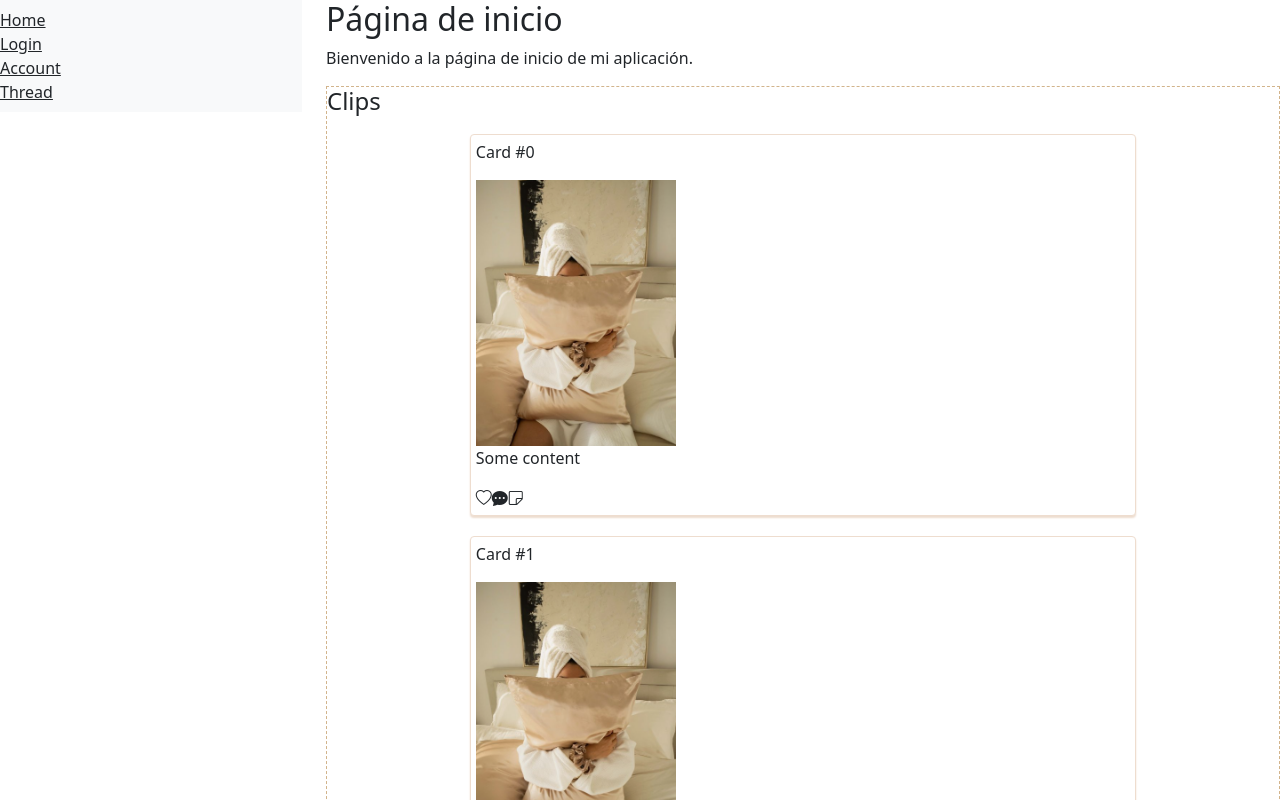
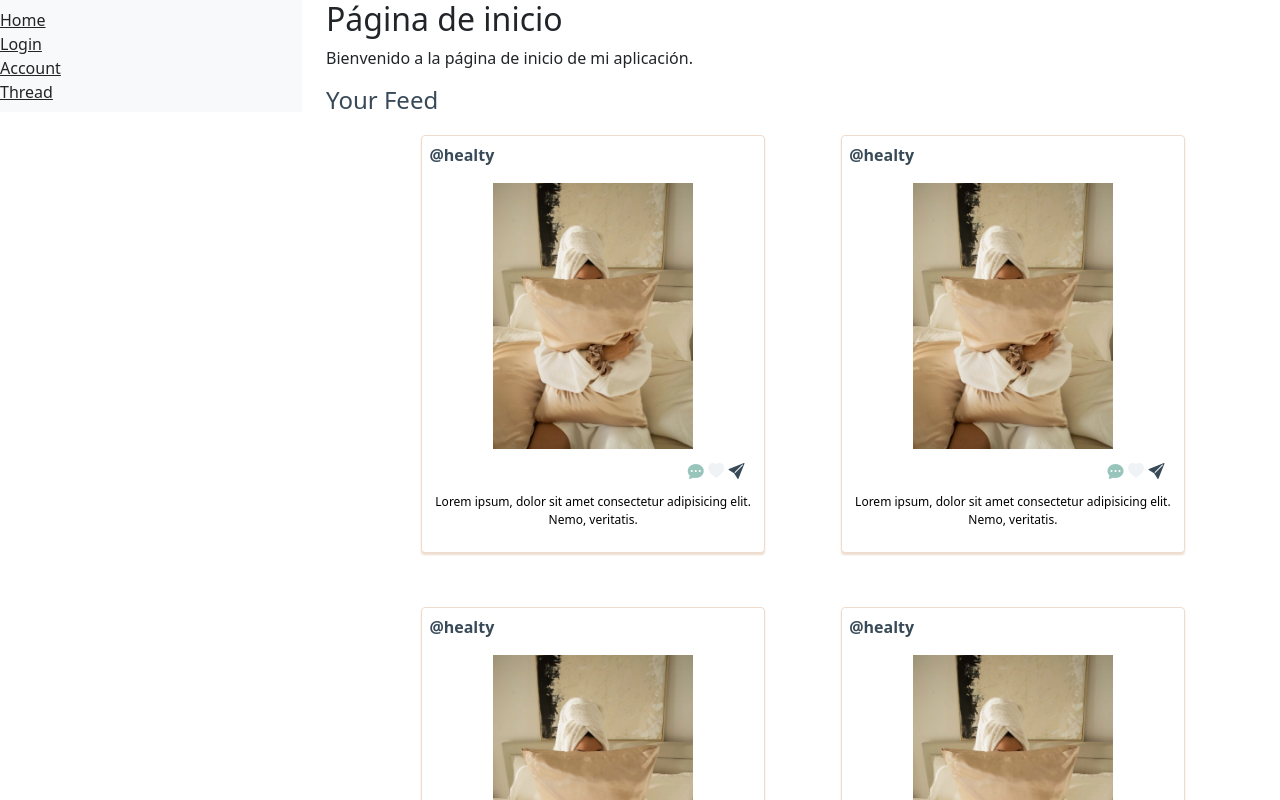
Before and after one commit to JuanitaOramas/Project_SelClips, a React (Create React App) app: page / in a window 1280 px wide. Shown: the top 800 px of the page. Built offline with nearby package versions, Linux system fonts and the light colour scheme; the HTML template or start-up script is replaced by a standard one.

Commit message:
:tada: Update Home

```diff
--- a/package.json
+++ b/package.json
@@ -13,6 +13,7 @@
     "react-bootstrap": "^2.9.1",
     "react-dom": "^18.2.0",
     "react-infinite-scroll-component": "^6.1.0",
+    "react-modal": "^3.16.1",
     "react-router-dom": "^6.18.0",
     "react-scripts": "5.0.1",
     "web-vitals": "^2.1.4"
--- a/src/components/Clips.css
+++ b/src/components/Clips.css
@@ -1,26 +1,98 @@
 .clips-container {
-    /* background-color: lightblue; */
-
+  /* background-color: lightblue; */
+  /*
     border: dashed 1px;
-    border-color: tan;
+    border-color: tan; */
+  align-items: center;
 }
 
 .card-clips {
-    width: 70%;
-    align-items: center;
-    margin: 0 auto;
-    background-color: #fff;
-    border: 1px solid rgb(238,221,207);
-    border-radius: 4px;
-    padding: 5px;
-    margin: 10px;
-    box-shadow: 0 2px 2px rgb(238,221,207);
+  width: 100%;
+  text-align: center;
+  margin: 0 auto;
+  background-color: #fff;
+  border: 1px solid rgb(238, 221, 207);
+  border-radius: 4px;
+  padding: 7px;
+  margin-top: 12px;
+  box-shadow: 0 2px 2px rgb(238, 221, 207);
+
+  max-height: 450px;
+  display: flex;
+  flex-direction: column;
+  justify-content: center;
+  align-items: center;
+
+
+}
+
+.cards-container-clips {
+
+  align-items: center;
+  text-align: center;
+  margin-right: 10%;
+  margin-left: 10%;
+}
+
+.sendIcon {
+  color: rgb(56, 74, 88);
+}
+
+.messagesIcon {
+  color: rgb(152, 197, 187);
+}
+
+.description {
+  font-size: 12px !important;
+  color: black;
+}
+
+.userCreator {
+  color: rgb(56, 74, 88);
+  text-align: left;
+  font-weight: bold;
+}
+
+i {
+  margin: 1.2%;
+}
+
+.sub-card-clips {
+
+  align-items: center;
+
+}
+.title{
+  color: rgb(56, 74, 88);
+}
+
+.sub-card-clips .icons-container {
+  margin: 10px;
+  margin-left: 40%;
+  text-align: end;
+
+}
+
+.cards-container-clips {
+  display: grid;
+  grid-template-columns: 1fr 1fr;
+  row-gap: 0.5%;
+  column-gap: 10%;
+}
+
+.card-clips img {
+  max-height: 90% !important;
+  /* Ajusta la altura máxima si es necesario */
+  object-fit: cover !important;
+  /* Controla cómo la imagen se ajusta dentro del contenedor */
+  height: auto !important;
 }
 
 
+@media (max-width: 767px) {
+  .cards-container-clips {
+    grid-template-columns: 1fr;
+  }
 
-.cards-container {
-    display: flex;
-    flex-direction: column;
-    align-items: center;
+
 }
--- a/src/components/Clips.jsx
+++ b/src/components/Clips.jsx
@@ -2,62 +2,69 @@ import React, { useState, useEffect } from 'react';
 import InfiniteScroll from "react-infinite-scroll-component";
 import './Clips.css';
 import 'bootstrap-icons/font/bootstrap-icons.css';
-
 import sleepPhoto from "../sleepFoto.png";
-
+import Modal from './Modal';
 
 const Clips = () => {
     const initialItems = Array.from({ length: 20 });
     const initialCount = 1;
 
+    const [heartColor, setHeartColor] = useState('#EFF3F6');
     const [items, setItems] = useState(initialItems);
     const [count, setCount] = useState(initialCount);
 
-    const style = {
-        height: 40,
-        border: "1px solid green",
-        margin: 6,
-        padding: 8
+    const [isModalOpen, setIsModalOpen] = useState(false);
+
+    const fetchMoreData = () => {
+        setTimeout(() => {
+            setItems([...items, ...Array.from({ length: 20 })]);
+            setCount(count + 1);}, 1500);
+    };
+    const handleHeartClick = () => {setHeartColor(heartColor === 'red' ? '#EFF3F6' : 'red');
     };
 
-    const fetchMoreData = () => {
-        // Simula una llamada asíncrona
+    const openModal = () => {setIsModalOpen(true);
+    };
 
-        setTimeout(() => {
-            setItems([...items, ...Array.from({ length: 20 })]);
-            setCount(count + 1);
-        }, 1500);
+    const closeModal = () => {setIsModalOpen(false);
+    };
 
-
-    };
 
     return (
         <div className="clips-container">
-            <h4>Clips</h4>
+            <h4 className='title'>Your Feed</h4>
             <InfiniteScroll
                 dataLength={items.length}
                 next={fetchMoreData}
                 hasMore={count < 5}
                 loader={<h5>Loading...</h5>}
+                style={{ overflow: 'hidden' }}
+
             >
-                <div className="cards-container">
+                <div className="cards-container-clips">
                     {items.map((item, index) => (
                         <div className="card-clips" key={index}>
-                            <p className="Title">Card #{index}</p>
-                            <img src={sleepPhoto} alt="photo" style={{ width: "200px" }} />
-                            <p className="Block">Some content</p>
-                            <div>
-                                <i className="bi bi-heart"></i>
-                                <i className="bi bi-chat-dots-fill"></i>
-                                <i className="bi bi-sticky"></i>
+                            <div className="sub-card-clips justify-content-center">
+                                <p className="userCreator">@healty</p>
+                                <img className="img" src={sleepPhoto} alt="photo" style={{ width: "200px" }} />
+                                <div className="icons-container justify-content-end">
+                                    <i className="bi bi-chat-dots-fill messagesIcon" onClick={openModal}></i>
+                                    <i className="bi bi-heart-fill" style={{ color: heartColor }}
+                                    onClick={handleHeartClick}></i>
+                                    <i class="bi bi-send-fill sendIcon"></i>
+                                    <Modal isOpen={isModalOpen} toggleModal={closeModal} />
+                                </div>
+                                <div> <p className='description'>Lorem ipsum, dolor sit amet consectetur adipisicing elit.
+                                Nemo, veritatis.</p></div>
                             </div>
                         </div>
                     ))}
                 </div>
             </InfiniteScroll>
+
         </div>
 
     );
-};
+}
 
 export default Clips;
--- /dev/null
+++ b/src/components/Modal.jsx
@@ -0,0 +1,25 @@
+
+import React, { useState, useEffect } from 'react';
+import "./Modal.css"
+
+export default function Modal({ isOpen, toggleModal }) {
+
+
+
+  return (
+    isOpen ? (
+      <>
+        <div className="modal">
+          <div className="overlay">
+            <div className="modal-content">
+              <h4>Holis</h4>
+              <p>Lorem ipsum dolor sit amet consectetur adipisicing elit. Inventore atque odio culpa maxime non dolore consequuntur at! Aliquid, assumenda veritatis.</p>
+              <button className='close-modal' onClick={toggleModal}>Close</button>
+            </div>
+          </div>
+        </div>
+      </>
+    ) : null
+  );
+
+}
```
Also changed, not shown: src/components/Modal.css (added), 1 other file (tests, documents, lock files or other folders).
